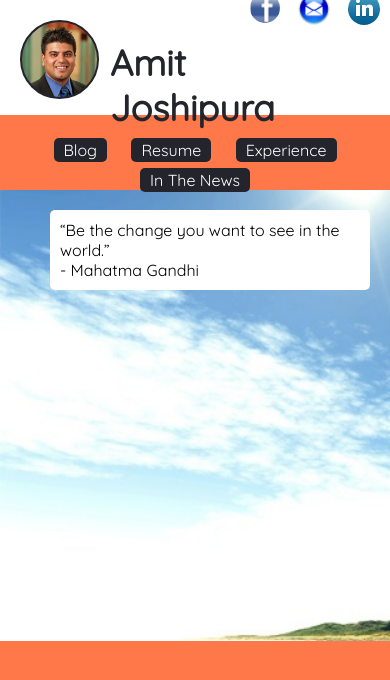
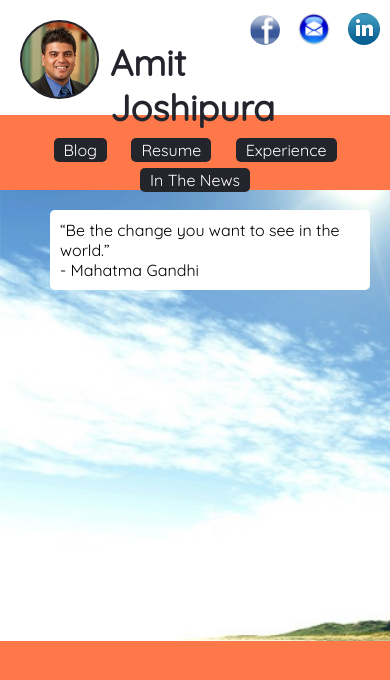
Before and after one commit to amit-site/amit-site.github.io, a plain HTML site: page index.html in a window 390 px wide. Drawn offline with Linux system fonts and the light colour scheme.

Commit message:
Edited icon positioning for browser compatibility

```diff
--- a/index.html
+++ b/index.html
@@ -9,9 +9,9 @@
 	<header>
 		<h1>Amit Joshipura</h1>
 		<ul>
-			<li class="facebook"><a href="https://www.facebook.com/amit.joshipura">Facebook<img class='facebookicon' src='img/facebook-icon.png' alt='Facebook Icon'></a></li>
-			<li class="email"><a href="mailto:amjoship@umich.edu">Email<img class='emailicon' src='img/email.png' alt='email icon'></a></li>
-			<li class="linkedin"><a href=" http://www.linkedin.com/profile/view?id=44565317&amp;trk=nav_responsive_tab_profile_pic">LinkedIn<img class='linkedinicon' src='img/linkedin.png' alt='LinkedIn icon'></a></li>
+			<li class="facebook"><a href="https://www.facebook.com/amit.joshipura">Facebook<img class='icon facebookicon' src='img/facebook-icon.png' alt='Facebook Icon'></a></li>
+			<li class="email"><a href="mailto:amjoship@umich.edu">Email<img class='icon emailicon' src='img/email.png' alt='email icon'></a></li>
+			<li class="linkedin"><a href=" http://www.linkedin.com/profile/view?id=44565317&amp;trk=nav_responsive_tab_profile_pic">LinkedIn<img class='icon linkedinicon' src='img/linkedin.png' alt='LinkedIn icon'></a></li>
 		</ul>
 	</header>
 
--- a/styles.css
+++ b/styles.css
@@ -114,20 +114,11 @@ header ul li {
 
 }
 
-.facebookicon {
+.icon {
 	border-radius:100px;
 	display:none;
 }
 
-.emailicon {
-	border-radius:100px;
-	display: none;
-}
-
-.linkedinicon {
-	border-radius:100px;
-	display:none;
-}
 
 /* ARTICLE */
 
@@ -152,15 +143,19 @@ article p a {
 }
 
 @media screen and (max-width: 660px) {
+
+	.icon {
+		display:inline-block;
+		position:absolute;
+		bottom:40px;
+	}
+
 	.facebook {
 		margin-right:9999px;
 		overflow:hidden;
 	}
 
 	.facebookicon {
-		display:inline-block;
-		position:absolute;
-		top:40px;
 		right:100px;
 	}
 
@@ -170,9 +165,6 @@ article p a {
 	}
 
 	.emailicon {
-		display:inline-block;
-		position:absolute;
-		top:40px;
 		right:50px;
 	}
 
@@ -182,9 +174,6 @@ article p a {
 	}
 
 	.linkedinicon {
-		display:inline-block;
-		position:absolute;
-		top:40px;
 		right:0px;
 	}
 }
```
